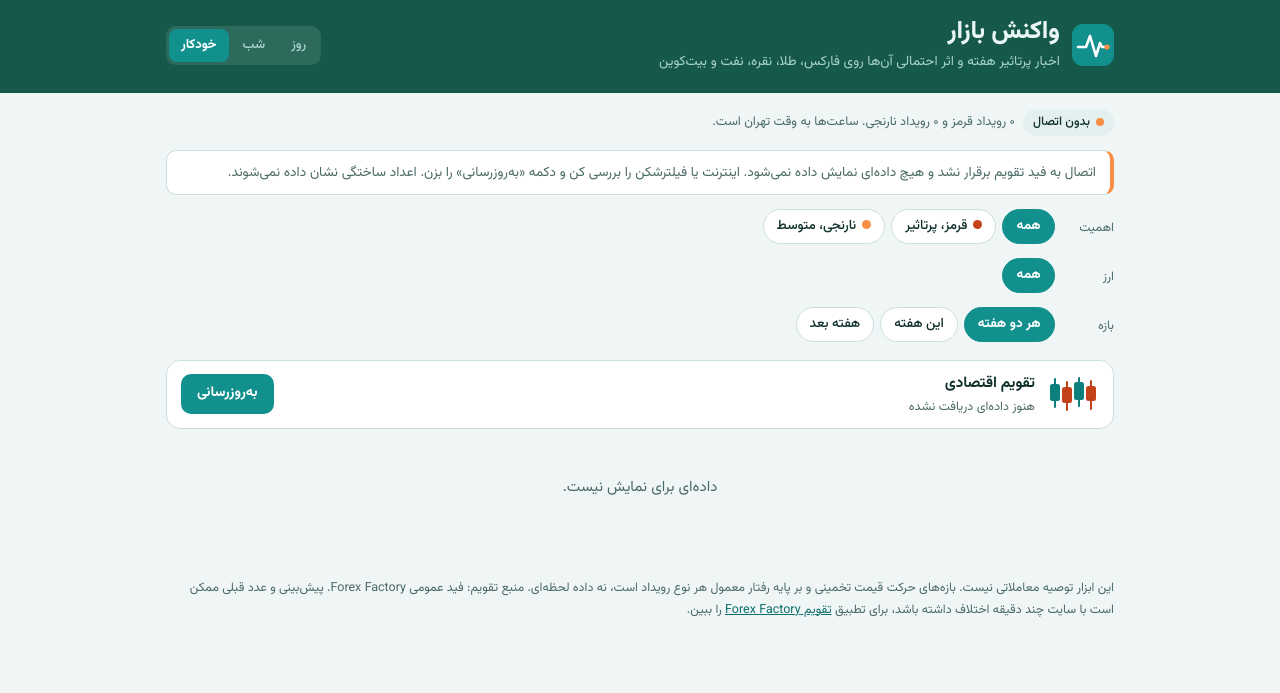
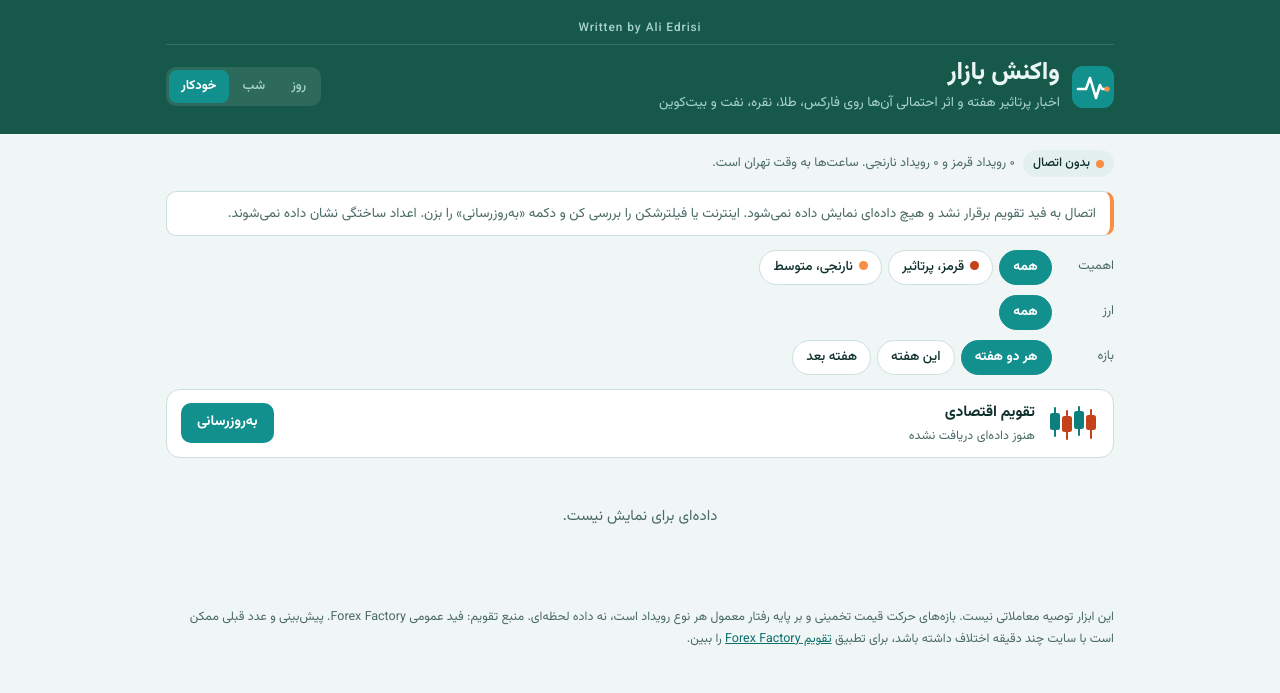
Before and after one commit to Edri3i/market-reaction, a plain HTML site: page index.html in a window 1280 px wide. Drawn offline with Linux system fonts and the light colour scheme; no server answers.

Commit message:
Add files via upload

```diff
--- a/index.html
+++ b/index.html
@@ -50,7 +50,7 @@ body::before{content:"";position:fixed;inset:0 0 auto;height:env(safe-area-inset
 .ico.spin svg{animation:spin 1s linear infinite}
 @keyframes spin{to{transform:rotate(-360deg)}}
 
-main{padding-block:16px 40px;display:grid;gap:14px}
+main{padding-block:16px 40px;display:grid;grid-template-columns:minmax(0,1fr);gap:14px}
 .status{display:flex;flex-wrap:wrap;gap:8px;align-items:center;font-size:.8rem;color:var(--fg-dim)}
 .chip{display:inline-flex;gap:6px;align-items:center;padding:3px 10px;border-radius:99px;background:var(--surface-2);color:var(--fg);font-weight:500;font-size:.78rem}
 .chip i{width:8px;height:8px;border-radius:50%;background:var(--c-teal);display:inline-block}
@@ -63,19 +63,19 @@ main{padding-block:16px 40px;display:grid;gap:14px}
 .next b{font-size:1.05rem;font-weight:700}
 .next .cd{font-weight:800;font-size:1.15rem;color:#F9B27B;white-space:nowrap}
 
-.filters{display:grid;gap:10px}
-.row{display:flex;gap:8px;align-items:center;flex-wrap:wrap}
-.pills{display:flex;gap:6px;overflow-x:auto;padding-bottom:4px;max-width:100%;scrollbar-width:thin}
+.filters{display:grid;grid-template-columns:minmax(0,1fr);gap:10px}
+.row{display:grid;grid-template-columns:3.4rem minmax(0,1fr);gap:8px;align-items:start}
+.pills{display:flex;flex-wrap:wrap;gap:6px;min-width:0}
 .pill{flex:none;border:1px solid var(--line);background:var(--surface);color:var(--fg);padding:5px 13px;border-radius:99px;font-size:.84rem;font-weight:500}
 .pill[aria-pressed="true"]{background:var(--accent);border-color:var(--accent);color:var(--on-accent);font-weight:700}
 .pill .dot{display:inline-block;width:9px;height:9px;border-radius:50%;margin-inline-end:6px;vertical-align:baseline}
-.lbl{font-size:.78rem;color:var(--fg-dim);min-width:3.2rem}
+.lbl{font-size:.8rem;color:var(--fg-dim);padding-top:6px}
 
-.day{display:grid;gap:8px}
+.day{display:grid;grid-template-columns:minmax(0,1fr);gap:8px}
 .day h2{margin:14px 0 0;font-size:.95rem;font-weight:700;display:flex;gap:10px;align-items:baseline;flex-wrap:wrap}
 .day h2 small{color:var(--fg-dim);font-weight:400;font-size:.78rem}
 .today{background:var(--c-orange);color:#3A1A06;border-radius:6px;padding:0 8px;font-size:.72rem;font-weight:700}
-.ev{display:grid;grid-template-columns:auto 1fr;gap:4px 12px;align-items:start;width:100%;text-align:start;background:var(--surface);border:1px solid var(--line);border-radius:12px;padding:12px 14px;position:relative}
+.ev{display:grid;grid-template-columns:auto minmax(0,1fr);gap:4px 12px;align-items:start;width:100%;text-align:start;background:var(--surface);border:1px solid var(--line);border-radius:12px;padding:12px 14px;position:relative}
 .ev::before{content:"";position:absolute;inset-block:10px;inset-inline-start:0;width:4px;border-radius:4px;background:var(--imp)}
 .ev.High{--imp:var(--c-red)} .ev.Medium{--imp:var(--c-orange)}
 .ev:hover{border-color:var(--accent)}
@@ -111,7 +111,7 @@ footer.in{padding-block:6px 40px;font-size:.78rem;color:var(--fg-dim)}
 .sh-sec{margin-top:16px;display:grid;gap:8px}
 .sh-sec h4{margin:0;font-size:.84rem;color:var(--accent-text);font-weight:700}
 .sh-sec p{margin:0;font-size:.9rem}
-.kv{display:grid;grid-template-columns:repeat(3,1fr);gap:8px}
+.kv{display:grid;grid-template-columns:repeat(3,minmax(0,1fr));gap:8px}
 .kv div{background:var(--surface);border:1px solid var(--line);border-radius:10px;padding:8px 10px;min-width:0}
 .kv small{display:block;color:var(--fg-dim);font-size:.72rem}
 .kv b{font-size:1rem}
@@ -120,7 +120,7 @@ footer.in{padding-block:6px 40px;font-size:.78rem;color:var(--fg-dim)}
 .sc button{flex:1 1 150px;border:1px solid var(--line);background:var(--surface);border-radius:10px;padding:8px 10px;font-size:.84rem;font-weight:500}
 .sc button[aria-pressed="true"]{background:var(--accent);color:var(--on-accent);border-color:var(--accent);font-weight:700}
 .assets{display:grid;gap:6px}
-.as{background:var(--surface);border:1px solid var(--line);border-radius:10px;padding:9px 12px;display:grid;grid-template-columns:1fr auto;gap:2px 10px;align-items:center}
+.as{background:var(--surface);border:1px solid var(--line);border-radius:10px;padding:9px 12px;display:grid;grid-template-columns:minmax(0,1fr) auto;gap:2px 10px;align-items:center}
 .as b{font-weight:700;font-size:.92rem}
 .as b small{color:var(--fg-dim);font-weight:400;margin-inline-start:6px;direction:ltr;display:inline-block;font-size:.72rem}
 .dir{font-weight:700;font-size:.84rem;white-space:nowrap}
@@ -144,7 +144,9 @@ footer.in{padding-block:6px 40px;font-size:.78rem;color:var(--fg-dim)}
 @keyframes cdl{0%,100%{transform:translateY(7px) scaleY(.8)}50%{transform:translateY(-7px) scaleY(1.2)}}
 @media (prefers-reduced-motion:reduce){.refbox.spin .c{animation:none}}
 .fine{font-size:.74rem;color:var(--fg-dim)}
-.evw{display:grid}
+#app{overflow-x:hidden;width:100%}
+.band .by{flex:1 0 100%;text-align:center;font-size:.74rem;letter-spacing:.08em;color:var(--head-dim);font-weight:500;padding-bottom:6px;border-bottom:1px solid rgba(255,255,255,.14)}
+.evw{display:grid;grid-template-columns:minmax(0,1fr)}
 .ev{scroll-margin-top:10px}
 .ev.open{border-color:var(--accent);border-bottom-left-radius:0;border-bottom-right-radius:0}
 .more{color:var(--accent-text);font-weight:700}
@@ -158,6 +160,7 @@ footer a{color:var(--accent-text)}
 
 <div id="app" dir="rtl" lang="fa">
   <div class="band"><div class="in">
+    <div class="by" dir="ltr" lang="en">Written by Ali Edrisi</div>
     <div class="brand">
       <svg width="42" height="42" viewBox="0 0 42 42" aria-hidden="true"><rect width="42" height="42" rx="11" fill="#12908E"/><path d="M6 23h8l4-11 6 20 4-13 2 4h6" fill="none" stroke="#fff" stroke-width="2.6" stroke-linecap="round" stroke-linejoin="round"/><circle cx="35" cy="23" r="2.6" fill="#F98F45"/></svg>
       <div><h1>واکنش بازار</h1><p>اخبار پرتاثیر هفته و اثر احتمالی آن‌ها روی فارکس، طلا، نقره، نفت و بیت‌کوین</p></div>
```
